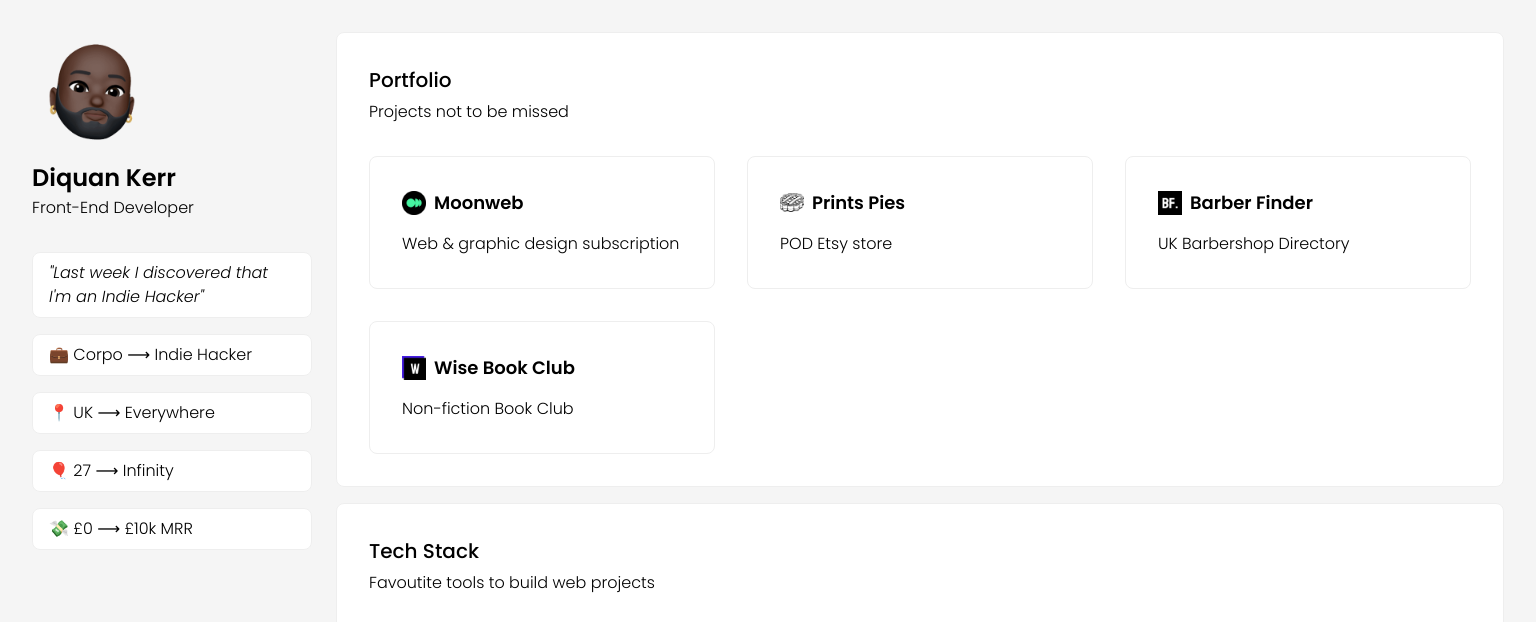
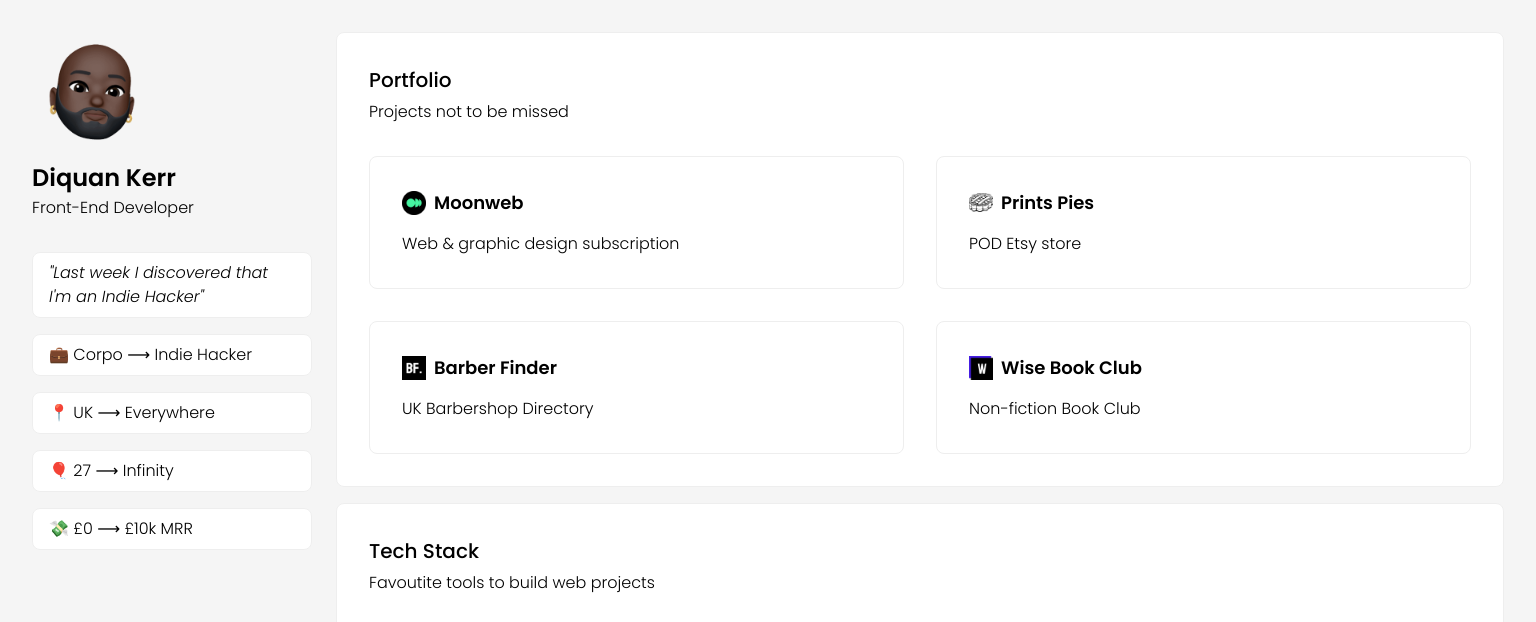
Before and after one commit to DeeKayMA/DeeKayMA.github.io, a plain HTML site: page index.html in a window 1536 px wide. Shown: the top 622 px of the page. Drawn offline with Linux system fonts and the light colour scheme; a script that the page names is missing.

Commit message:
Update style.css
Remove 3 column for big screens

```diff
--- a/style.css
+++ b/style.css
@@ -389,13 +389,3 @@ html {
         gap:2rem;
     }
 }
-
-@media screen and (min-width: 1510px){
-
-    /* GRID COUNT*/
-    .projects{
-        display:grid;
-        grid-template-columns: repeat(3, minmax(0, 1fr));
-        gap:2rem;
-    }
-}
```
